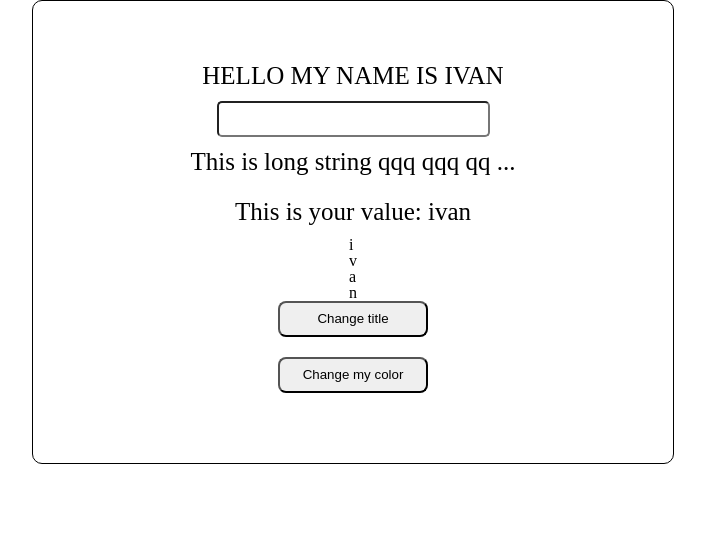
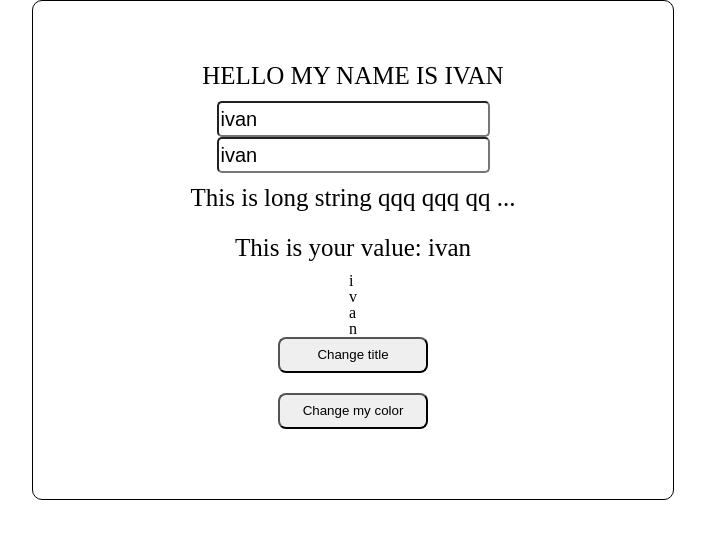
Before and after one commit to ZelikSV/ownSmallAngular, a website built with webpack: page src/index.html in a window 1280 px wide. Shown: the whole page, without its empty margins (287-992 px from the left). Built offline with nearby package versions, Linux system fonts and the light colour scheme.

Commit message:
fixModel, add watcher to ng-model

```diff
--- a/src/index.html
+++ b/src/index.html
@@ -14,6 +14,7 @@
       <p ng-hide="test === false">Hello my name is Anatolia</p>
     </div>
       <input ng-model="name"/>
+      <input ng-model="name"/>
       <p>This is long string
         <span ng-make-short length="10">qqq qqq qqq qqq qqq qqq qqq</span>
       </p>
--- a/src/js/index.js
+++ b/src/js/index.js
@@ -77,11 +77,14 @@ import '../scss/style.scss';
   });
 
   smallAngular.directive('ng-model', function(scopeRoot, el) {
+    const data = el.getAttribute('ng-model');
+
     el.addEventListener('input', function() {
-      const data = el.getAttribute('ng-model');
-
       scopeRoot[data] = el.value;
       scopeRoot.$apply();
+    });
+    scopeRoot.$watch(data, () => {
+      el.value = scopeRoot.eval(data);
     });
   });
 
```
